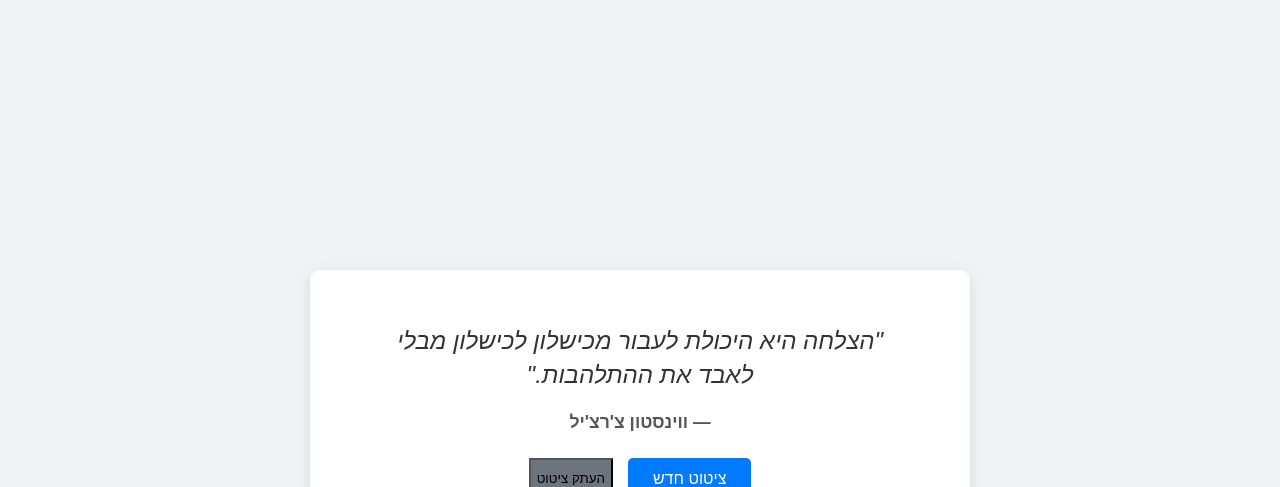
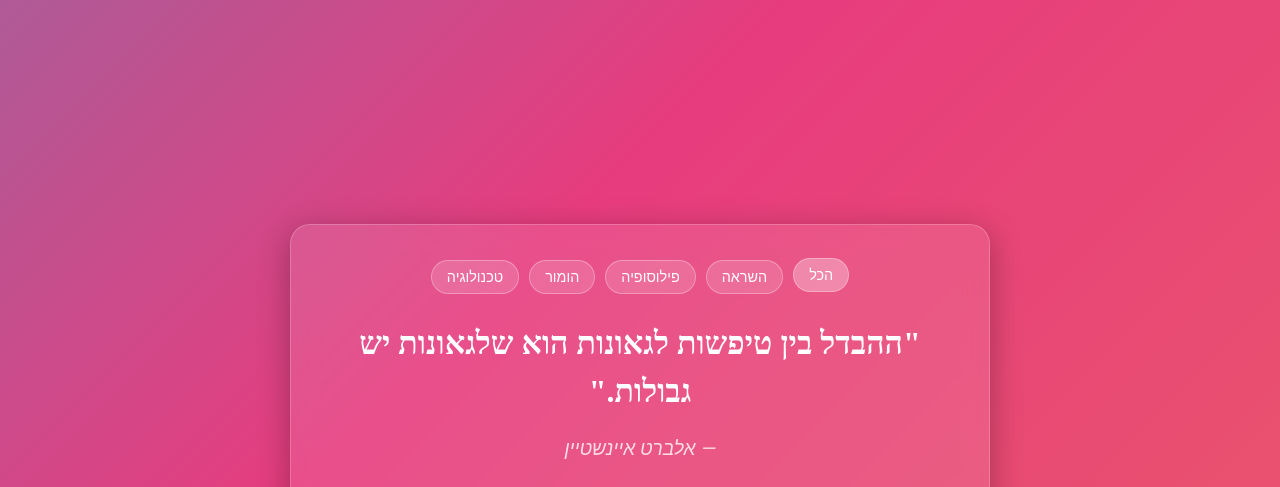
Before and after one commit to shmulikshternfeld/Quotes, a plain HTML site: page index.html in a window 1280 px wide. Shown: the top 487 px of the page. Drawn offline with Linux system fonts and the light colour scheme; a web font is replaced by a local one.

Commit message:
feat: Overhaul UI with glassmorphism and add category filters

```diff
--- a/index.html
+++ b/index.html
@@ -3,19 +3,33 @@
 <head>
     <meta charset="UTF-8">
     <meta name="viewport" content="width=device-width, initial-scale=1.0">
-    <title>מחולל ציטוטים</title>
+    <title>מחולל הציטוטים המשופר</title>
+
+    <link rel="preconnect" href="https://fonts.googleapis.com">
+    <link rel="preconnect" href="https://fonts.gstatic.com" crossorigin>
+    <link href="https://fonts.googleapis.com/css2?family=Heebo:wght@400;700&family=Miriam+Libre:wght@700&display=swap" rel="stylesheet">
+
+    <link rel="stylesheet" href="https://cdnjs.cloudflare.com/ajax/libs/font-awesome/6.5.2/css/all.min.css">
+
     <link rel="stylesheet" href="style.css">
 </head>
 <body>
 
     <div id="quote-container">
-        <blockquote id="quote">
-            לחץ על הכפתור כדי לקבל ציטוט...
-        </blockquote>
-        <p id="author"></p>
+        <div id="category-filters"></div>
+
+        <div class="quote-content">
+            <blockquote id="quote">
+                טוען ציטוט ראשון...
+            </blockquote>
+            <p id="author"></p>
+        </div>
+
         <div class="buttons-container">
-           <button id="new-quote-btn">ציטוט חדש</button>
-           <button id="copy-btn">העתק ציטוט</button>
+            <button id="new-quote-btn">ציטוט חדש</button>
+            <a id="share-btn" href="#" target="_blank" title="שתף ב-X">
+                <i class="fa-brands fa-x-twitter"></i>
+            </a>
         </div>
     </div>
 
--- a/script.js
+++ b/script.js
@@ -1,80 +1,79 @@
-// בחירת האלמנטים מה-HTML ושמירתם במשתנים
+document.addEventListener('DOMContentLoaded', () => {
+    // DOM Elements
     const quoteDisplay = document.getElementById('quote');
     const authorDisplay = document.getElementById('author');
     const newQuoteBtn = document.getElementById('new-quote-btn');
-const copyBtn = document.getElementById('copy-btn');
-// מאגר הציטוטים שלנו - מערך של אובייקטים
+    const categoryFiltersContainer = document.getElementById('category-filters');
+    const shareBtn = document.getElementById('share-btn');
+    const quoteContent = document.querySelector('.quote-content');
+
+    // Quotes data with categories
     const quotes = [
-    {
-        text: "הדרך היחידה לעשות עבודה נהדרת היא לאהוב את מה שאתה עושה.",
-        author: "סטיב ג'ובס"
-    },
-    {
-        text: "החיים הם מה שקורה לך בזמן שאתה עסוק בלתכנן תוכניות אחרות.",
-        author: "ג'ון לנון"
-    },
-    {
-        text: "הצלחה היא היכולת לעבור מכישלון לכישלון מבלי לאבד את ההתלהבות.",
-        author: "ווינסטון צ'רצ'יל"
-    },
-    {
-        text: "אל תשפוט כל יום לפי הקציר שקצרת, אלא לפי הזרעים שזרעת.",
-        author: "רוברט לואיס סטיבנסון"
-    },
-    {
-        text: "העתיד שייך לאלה המאמינים ביופיים של חלומותיהם.",
-        author: "אלינור רוזוולט"
-    }
+        { text: "הדרך היחידה לעשות עבודה נהדרת היא לאהוב את מה שאתה עושה.", author: "סטיב ג'ובס", category: "השראה" },
+        { text: "החיים הם מה שקורה לך בזמן שאתה עסוק בלתכנן תוכניות אחרות.", author: "ג'ון לנון", category: "פילוסופיה" },
+        { text: "ההבדל בין טיפשות לגאונות הוא שלגאונות יש גבולות.", author: "אלברט איינשטיין", category: "הומור" },
+        { text: "טכנולוגיה היא כל דבר שלא היה קיים כשהיינו ילדים.", author: "אלן קיי", category: "טכנולוגיה" },
+        { text: "הצלחה היא היכולת לעבור מכישלון לכישלון מבלי לאבד את ההתלהבות.", author: "ווינסטון צ'רצ'יל", category: "השראה" },
+        { text: "ישנם שני דברים אינסופיים: היקום והטיפשות האנושית, ואני לא בטוח לגבי היקום.", author: "אלברט איינשטיין", category: "הומור" },
+        { text: "העתיד כבר כאן - הוא פשוט לא מופץ באופן שווה.", author: "ויליאם גיבסון", category: "טכנולוגיה" }
     ];
 
-// פונקציה לבחירת והצגת ציטוט חדש
-// פונקציה לבחירת והצגת ציטוט חדש
+    let currentCategory = 'הכל';
+
+    // --- Functions ---
+
+    function createCategoryFilters() {
+        const categories = ['הכל', ...new Set(quotes.map(q => q.category))];
+
+        categories.forEach(category => {
+            const button = document.createElement('button');
+            button.className = 'filter-btn';
+            button.textContent = category;
+            if (category === currentCategory) {
+                button.classList.add('active');
+            }
+            button.addEventListener('click', () => {
+                currentCategory = category;
+                document.querySelector('.filter-btn.active').classList.remove('active');
+                button.classList.add('active');
+                displayNewQuote();
+            });
+            categoryFiltersContainer.appendChild(button);
+        });
+    }
+
     function displayNewQuote() {
-    // 1. קבלת אינדקס אקראי מתוך מערך הציטוטים
-    const randomIndex = Math.floor(Math.random() * quotes.length);
+        // Filter quotes based on the current category
+        const filteredQuotes = currentCategory === 'הכל'
+            ? quotes
+            : quotes.filter(q => q.category === currentCategory);
 
-    // 2. קבלת הציטוט והמחבר מהמערך
-    const randomQuote = quotes[randomIndex];
+        // Get a random quote from the filtered list
+        const randomQuote = filteredQuotes[Math.floor(Math.random() * filteredQuotes.length)];
 
-    // 3. הצגת הציטוט והמחבר באלמנטים המתאימים
+        // Update quote and author text
         quoteDisplay.textContent = `"${randomQuote.text}"`;
         authorDisplay.textContent = `— ${randomQuote.author}`;
 
-    // 4. הפעלת האנימציה על ידי הסרה והוספה של הקלאס
-    // Remove class to allow re-triggering
-    quoteDisplay.classList.remove('animate-fade');
-    authorDisplay.classList.remove('animate-fade');
+        // Update share button link
+        updateShareLink(randomQuote.text, randomQuote.author);
 
-    // This is a small trick to force the browser to restart the animation
-    void quoteDisplay.offsetWidth;
-
-    // Add the class back to trigger the animation
-    quoteDisplay.classList.add('animate-fade');
-    authorDisplay.classList.add('animate-fade');
+        // Trigger animation
+        quoteContent.classList.remove('animate-fade');
+        void quoteContent.offsetWidth; // Force reflow
+        quoteContent.classList.add('animate-fade');
     }
 
-// הוספת "מאזין אירוע" לכפתור. הוא מפעיל את הפונקציה בכל לחיצה.
-newQuoteBtn.addEventListener('click', displayNewQuote);
-
-// הצגת ציטוט ראשוני בעת טעינת הדף כדי שהמשתמש לא יראה דף ריק
-displayNewQuote();
-// Function to copy the current quote to the clipboard
-function copyQuote() {
-    // Get the text content of the quote (without the quotation marks)
-    const quoteText = quoteDisplay.textContent.slice(1, -1);
-
-    // Use the modern Navigator Clipboard API to write text
-    navigator.clipboard.writeText(quoteText).then(() => {
-        // Provide feedback to the user
-        copyBtn.textContent = 'הועתק!';
-        // Change it back after 2 seconds
-        setTimeout(() => {
-            copyBtn.textContent = 'העתק ציטוט';
-        }, 2000);
-    }).catch(err => {
-        console.error('Failed to copy text: ', err);
-    });
+    function updateShareLink(text, author) {
+        const tweetText = encodeURIComponent(`"${text}" — ${author}`);
+        shareBtn.href = `https://twitter.com/intent/tweet?text=${tweetText}`;
     }
 
-// Add event listener to the copy button
-copyBtn.addEventListener('click', copyQuote);
+    // --- Initial Setup ---
+
+    createCategoryFilters();
+    displayNewQuote();
+
+    // Event Listeners
+    newQuoteBtn.addEventListener('click', displayNewQuote);
+});
--- a/style.css
+++ b/style.css
@@ -1,87 +1,144 @@
-/* עיצוב כללי לדף */
+/* Import Google Fonts */
+@import url('https://fonts.googleapis.com/css2?family=Heebo:wght@400;700&family=Miriam+Libre:wght@700&display=swap');
+
+/* Basic Reset */
+* {
+    margin: 0;
+    padding: 0;
+    box-sizing: border-box;
+}
+
+/* Animated Gradient Background */
 body {
-    font-family: Arial, sans-serif;
-    background-color: #f0f2f5;
-    color: #333;
+    font-family: 'Heebo', sans-serif;
+    color: #ffffff;
     display: flex;
     justify-content: center;
     align-items: center;
     min-height: 100vh;
-    margin: 0;
+    background: linear-gradient(-45deg, #ee7752, #e73c7e, #23a6d5, #23d5ab);
+    background-size: 400% 400%;
+    animation: gradientAnimation 15s ease infinite;
 }
 
-/* עיצוב הקונטיינר הראשי של הציטוט */
+@keyframes gradientAnimation {
+    0% { background-position: 0% 50%; }
+    50% { background-position: 100% 50%; }
+    100% { background-position: 0% 50%; }
+}
+
+/* Glassmorphism Card Effect */
 #quote-container {
-    background-color: #ffffff;
-    padding: 30px;
-    border-radius: 10px;
-    box-shadow: 0 4px 15px rgba(0, 0, 0, 0.1);
-    max-width: 600px;
+    background: rgba(255, 255, 255, 0.1);
+    backdrop-filter: blur(12px);
+    -webkit-backdrop-filter: blur(12px);
+    border: 1px solid rgba(255, 255, 255, 0.2);
+    padding: 35px 40px;
+    border-radius: 20px;
+    box-shadow: 0 8px 32px 0 rgba(0, 0, 0, 0.3);
+    max-width: 700px;
     width: 90%;
     text-align: center;
 }
 
-/* עיצוב הטקסט של הציטוט */
-#quote {
-    font-size: 1.5em; /* 24px */
-    margin-bottom: 20px;
-    font-style: italic;
-    line-height: 1.4;
+/* Category Filters */
+#category-filters {
+    margin-bottom: 25px;
+    display: flex;
+    flex-wrap: wrap;
+    justify-content: center;
+    gap: 10px;
 }
 
-/* עיצוב שם המחבר */
-#author {
-    font-size: 1.1em; /* 18px */
-    font-weight: bold;
-    color: #555;
-    margin-bottom: 25px;
+.filter-btn {
+    background: rgba(255, 255, 255, 0.15);
+    color: #fff;
+    border: 1px solid rgba(255, 255, 255, 0.3);
+    padding: 8px 15px;
+    border-radius: 20px;
+    cursor: pointer;
+    transition: all 0.3s ease;
+    font-size: 0.9em;
 }
 
-/* עיצוב הכפתור */
-#new-quote-btn {
-    background-color: #007bff;
-    color: white;
-    border: none;
-    padding: 12px 25px;
-    font-size: 1em; /* 16px */
-    border-radius: 5px;
-    cursor: pointer;
-    transition: background-color 0.3s ease;
+.filter-btn:hover, .filter-btn.active {
+    background: rgba(255, 255, 255, 0.3);
+    transform: translateY(-2px);
 }
 
-/* אפקט ריחוף (hover) על הכפתור */
-#new-quote-btn:hover {
-    background-color: #0056b3;
+/* Quote Text Styling */
+#quote {
+    font-family: 'Miriam Libre', serif;
+    font-size: 2em; /* 32px */
+    margin-bottom: 20px;
+    line-height: 1.5;
+    font-weight: 700;
 }
-/* Container for the buttons */
+
+#author {
+    font-size: 1.2em;
+    font-style: italic;
+    opacity: 0.8;
+    margin-bottom: 30px;
+}
+
+/* Buttons Container */
 .buttons-container {
     display: flex;
     justify-content: center;
-    gap: 15px; /* Adds space between the buttons */
-    margin-top: 25px;
+    align-items: center;
+    gap: 20px;
 }
 
-/* Style for the new copy button */
-#copy-btn {
-    background-color: #6c757d; /* A different color */
+#new-quote-btn, #share-btn {
+    border: none;
+    border-radius: 8px;
+    cursor: pointer;
+    transition: all 0.3s ease;
 }
 
-#copy-btn:hover {
-    background-color: #5a6268;
+#new-quote-btn {
+    background-color: #ffffff;
+    color: #e73c7e;
+    padding: 12px 28px;
+    font-size: 1.1em;
+    font-weight: bold;
 }
-/* Animation keyframes for fading in */
-@keyframes fadeIn {
+
+#share-btn {
+    background-color: rgba(0, 0, 0, 0.5);
+    color: #fff;
+    font-size: 1.2em;
+    width: 48px;
+    height: 48px;
+    display: flex;
+    justify-content: center;
+    align-items: center;
+    text-decoration: none;
+}
+
+#new-quote-btn:hover, #share-btn:hover {
+    transform: scale(1.05);
+    box-shadow: 0 4px 15px rgba(0, 0, 0, 0.2);
+}
+
+#new-quote-btn:active, #share-btn:active {
+    transform: scale(0.98); /* Press down effect */
+}
+
+
+/* Advanced Fade-in and slide-up animation */
+.quote-content.animate-fade {
+    animation: fadeInSlideUp 0.7s ease-out forwards;
+}
+
+@keyframes fadeInSlideUp {
     from {
         opacity: 0;
-        transform: translateY(15px);
+        transform: translateY(20px);
     }
     to {
         opacity: 1;
         transform: translateY(0);
     }
 }
-
-/* A class that applies the animation */
-.animate-fade {
-    animation: fadeIn 0.6s ease-out;
-}
```
Lines whose indentation alone changed are shown as unchanged.
